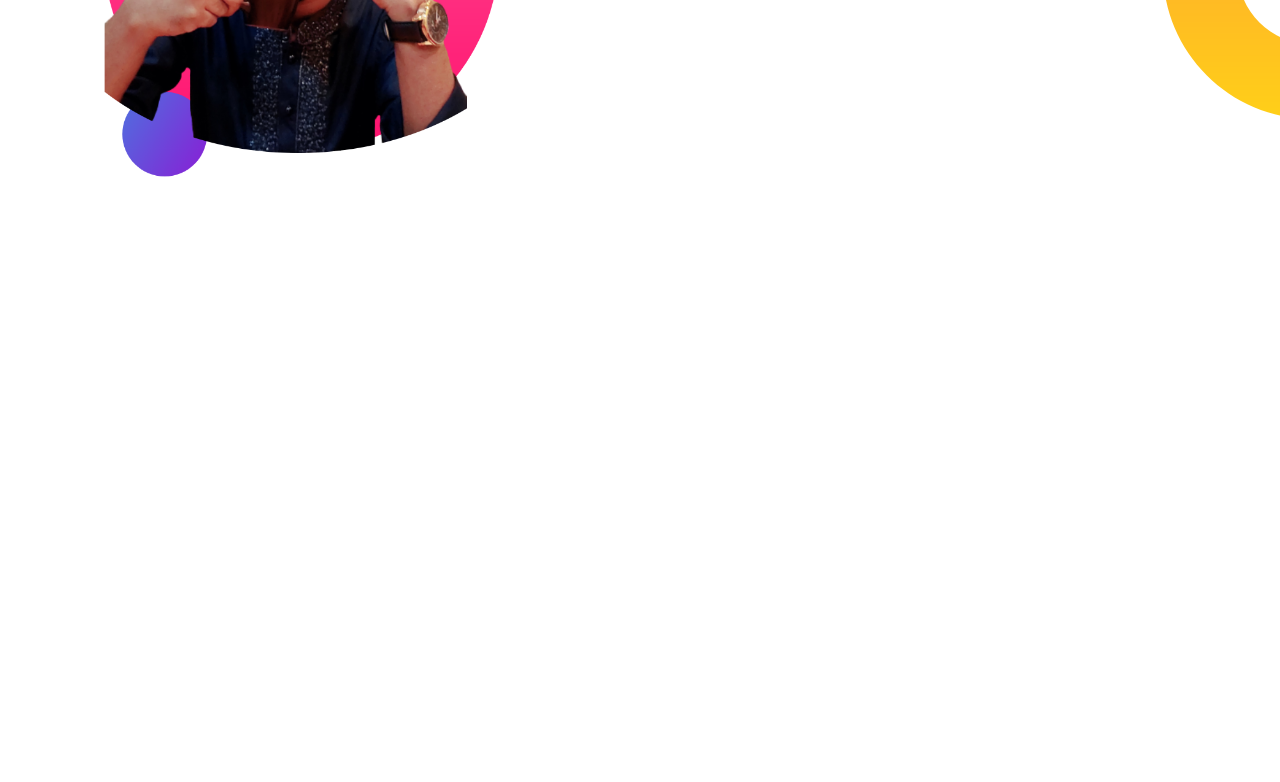
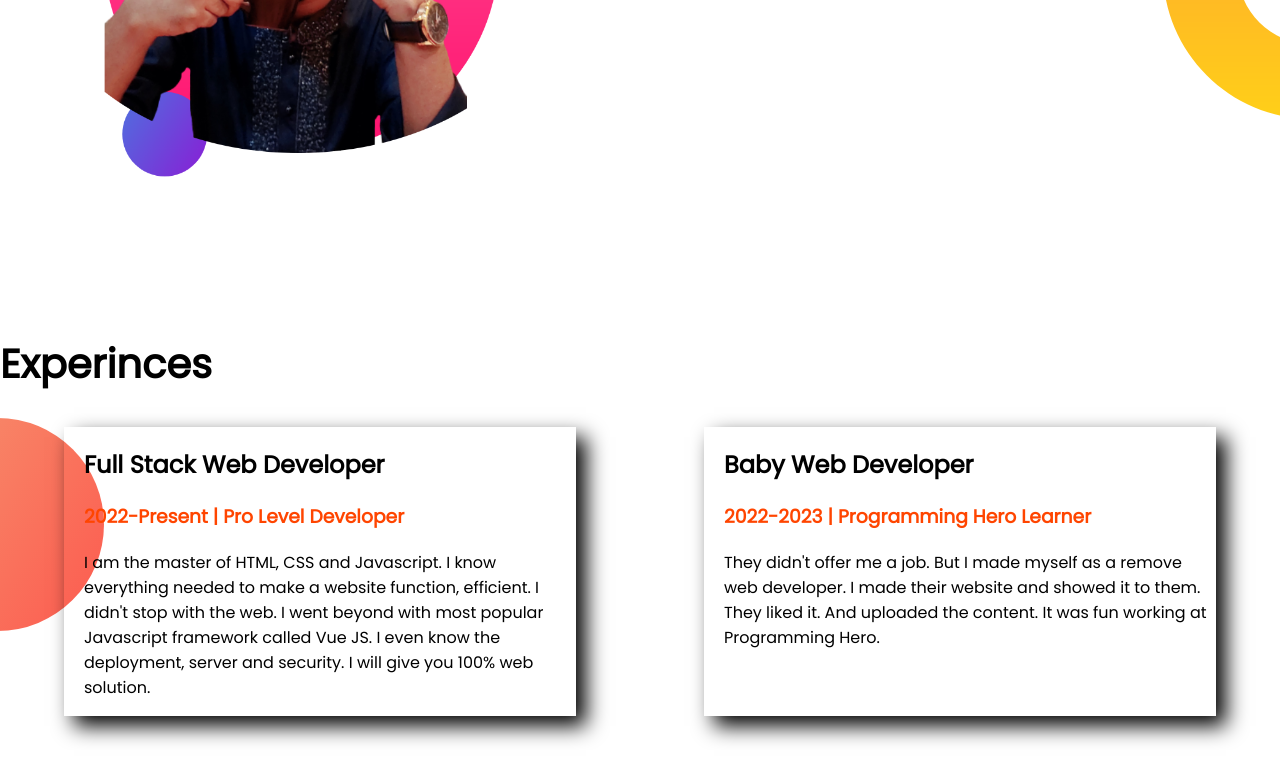
Before and after one commit to Enkatul123/developer-protfolio, a plain HTML site: page index.html in a window 1280 px wide. Shown: the part 858-1640 px from the top of the page. Before the commit the page ends 1192 px from the top, so only its background shows below. Drawn offline with Linux system fonts and the light colour scheme; a web font is replaced by a local one.

Commit message:
another commit

```diff
--- a/index.html
+++ b/index.html
@@ -10,11 +10,11 @@
     <link rel="preconnect" href="https://fonts.googleapis.com">
     <link rel="preconnect" href="https://fonts.gstatic.com" crossorigin>
     <link href="https://fonts.googleapis.com/css2?family=Moon+Dance&family=Poppins&display=swap" rel="stylesheet">
-    <link rel="shortcut icon" href="insect-picture.jpg" type="image/x-icon">
+    <link rel="shortcut icon" href="images/fav.jpg" type="image/x-icon">
 </head>
 
 <body>
-    <section class="top-banner">
+    <section class="top-banner flexible-container">
         <div class="half-width">
             <h1>Welcome To</h1>
             <h1> <span class="orangered-color">Enkatul Kashem</span> World!</h1>
@@ -31,7 +31,7 @@
             <img src="images/Enkatul-kashem.png" alt="">
         </div>
     </section>
-    <section class="dream-big">
+    <section class="dream-big flexible-container">
         <div class="half-width">
             <img src="images/E1111.png" alt="">
         </div>
@@ -45,6 +45,29 @@
         </div>
 
     </section>
+    <section class="experience-area">
+        <h1> Experinces </h1>
+        <div class="flexible-container">
+            <div class="experience-item">
+                <h2>Full Stack Web Developer</h2>
+                <h3 class="orangered-color">2022-Present | Pro Level Developer</h3>
+                <p>I am the master of HTML, CSS and Javascript. I know everything needed to make a
+                    website function,
+                    efficient. I didn't stop with the web. I went beyond with most popular Javascript framework called
+                    Vue
+                    JS. I even know the deployment, server and security. I will give you 100% web solution.</p>
+            </div>
+            <div id="baby" class="experience-item">
+                <h2>Baby Web Developer </h2>
+                <h3 class="orangered-color">2022-2023 | Programming Hero Learner</h3>
+                <p>They didn't offer me a job. But I made myself as a remove web developer. I made
+                    their website and
+                    showed
+                    it to them. They liked it. And uploaded the content. It was fun working at Programming Hero.</p>
+            </div>
+        </div>
+
+    </section>
 </body>
 
 </html>
--- a/style.css
+++ b/style.css
@@ -8,7 +8,7 @@ h1{
 .orangered-color{
     color: orangered;
 }
-section{
+.flexible-container{
     display: flex;
     margin-bottom: 150px;
 }
@@ -40,3 +40,16 @@ section{
 .allienment{
     text-align: justify;
 }
+.experience-item{
+    width: 40%;
+    margin-left: 5%;
+    margin-right: 5%;
+    padding-left: 20px;
+    box-shadow: 10px 10px 20px black;
+
+}
+.experience-area{
+    background-image: url(images/exp-bg.png);
+    background-repeat: no-repeat;
+    background-position: left;
+}
```
Also changed, not shown: 1 other file.
